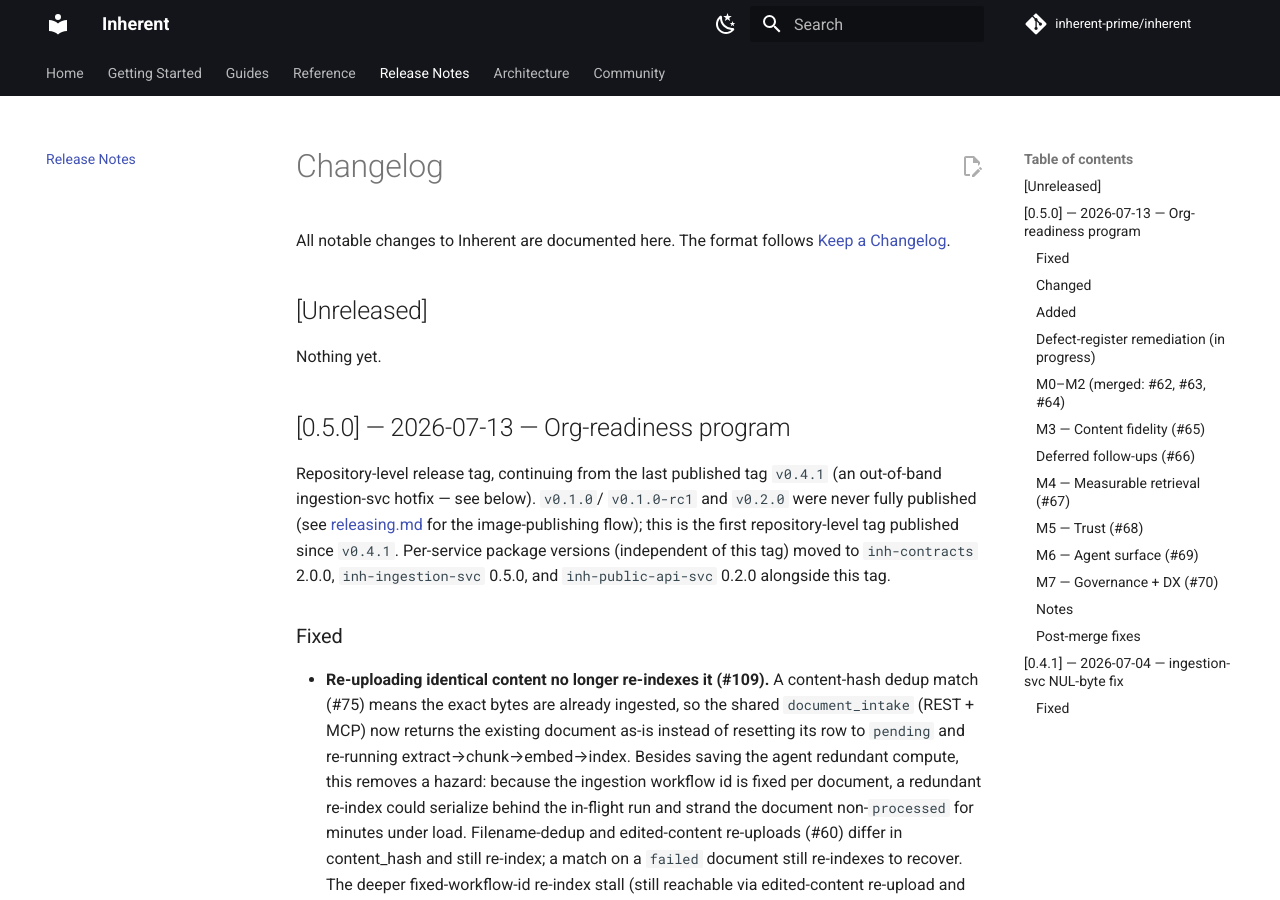
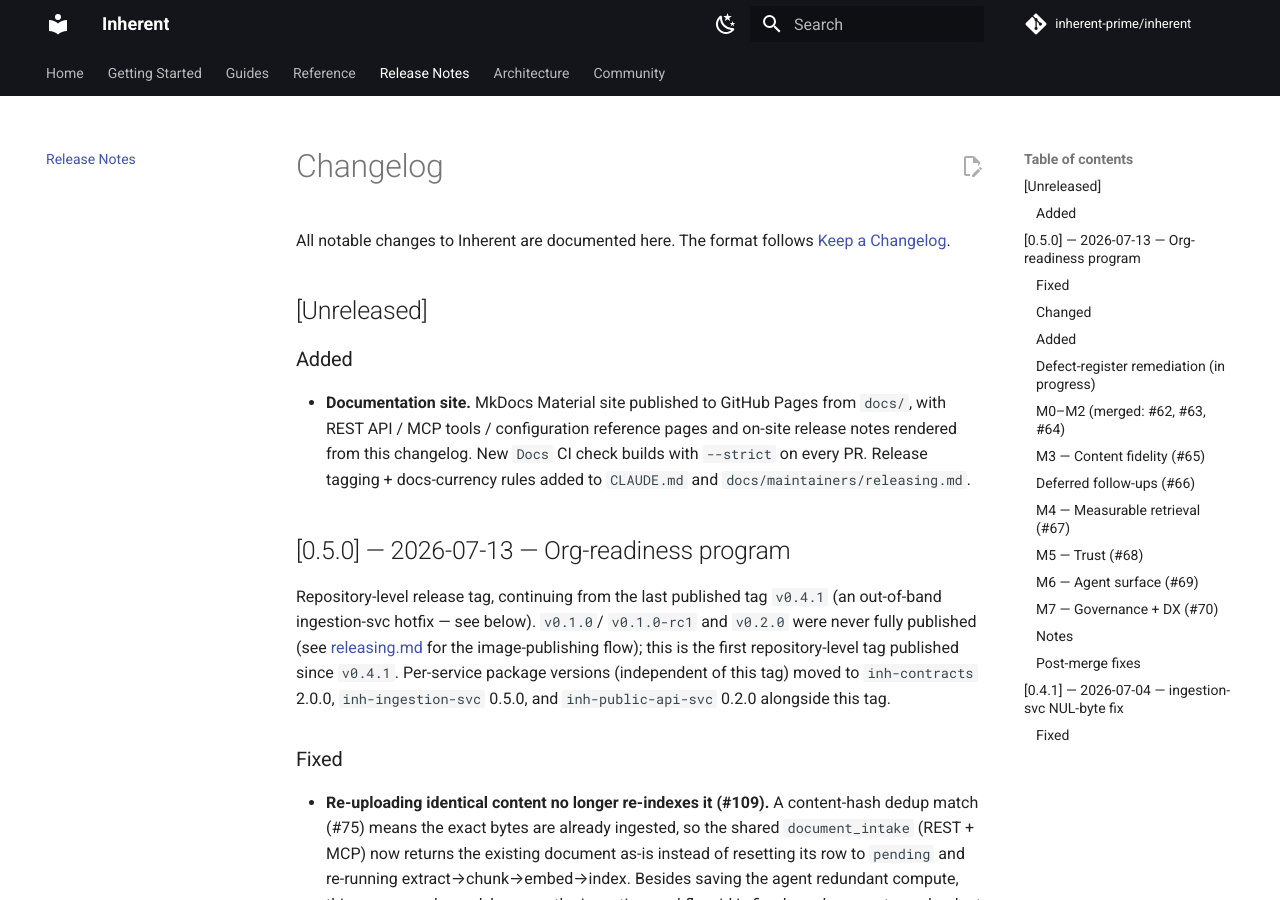
Before and after one commit to akash1047/inherent, an MkDocs documentation site: the page built from docs/release-notes.md, in a window 1280 px wide and 900 px high. Built offline with MkDocs 1.6.1 and Material for MkDocs 9.7.7, drawn with Linux system fonts in a browser that asks for light colours; comment, search, counter and statistics services are not loaded.

Commit message:
docs: add release-tagging and docs-currency rules to CLAUDE.md
Co-Authored-By: Claude Fable 5 <noreply@anthropic.com>

```diff
--- a/CHANGELOG.md
+++ b/CHANGELOG.md
@@ -5,7 +5,13 @@ All notable changes to Inherent are documented here. The format follows
 
 ## [Unreleased]
 
-Nothing yet.
+### Added
+
+- **Documentation site.** MkDocs Material site published to GitHub Pages
+  from `docs/`, with REST API / MCP tools / configuration reference pages
+  and on-site release notes rendered from this changelog. New `Docs` CI
+  check builds with `--strict` on every PR. Release tagging + docs-currency
+  rules added to `CLAUDE.md` and `docs/maintainers/releasing.md`.
 
 ## [0.5.0] — 2026-07-13 — Org-readiness program
 
```
Also changed, not shown: CLAUDE.md (+15 -0 lines).
